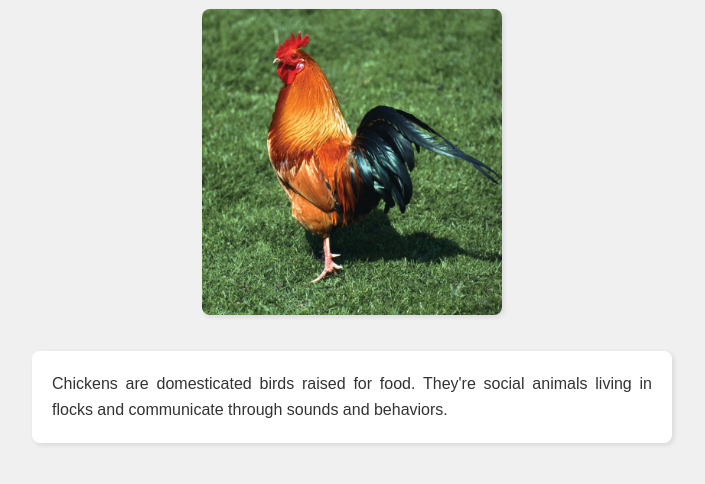
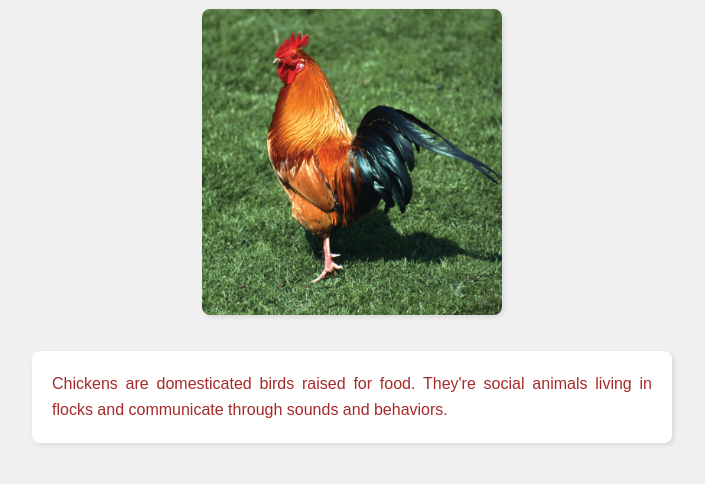
Before and after one commit to EJKoranda/pagesTest, a plain HTML site: page index.html in a window 1280 px wide. Shown: the part 128-612 px from the top of the page, without its empty margins (288-993 px from the left). Drawn offline with Linux system fonts and the light colour scheme.

Commit message:
adjust so text changes color

```diff
--- a/index.html
+++ b/index.html
@@ -4,10 +4,23 @@
     <meta charset="UTF-8">
     <meta name="viewport" content="width=device-width, initial-scale=1.0">
     <title>Chickens</title>
-    <link rel="stylesheet" href="styles.css"> </head>
+    <link rel="stylesheet" href="styles.css">
+</head>
 <body>
     <h1>Chickens!</h1>
     <img src="chickenImage.jpg" alt="A photo of a chicken">
-    <p>Chickens are domesticated birds raised for food. They're social animals living in flocks and communicate through sounds and behaviors.</p>
+    <p id="chicken-paragraph">Chickens are domesticated birds raised for food. They're social animals living in flocks and communicate through sounds and behaviors.</p>
+
+    <script>
+        const paragraph = document.getElementById("chicken-paragraph");
+        const colors = ["red", "blue", "green", "orange", "purple", "brown", "teal", "pink", "gray", "yellow"];
+
+        function changeColor() {
+            const randomColor = colors[Math.floor(Math.random() * colors.length)];
+            paragraph.style.color = randomColor;
+        }
+
+        setInterval(changeColor, 2000);
+    </script>
 </body>
 </html>
```
